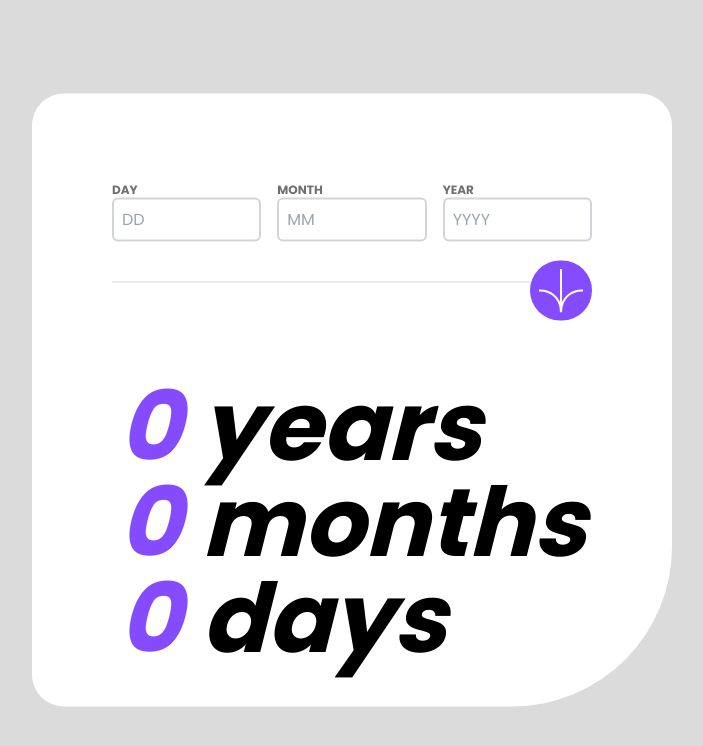
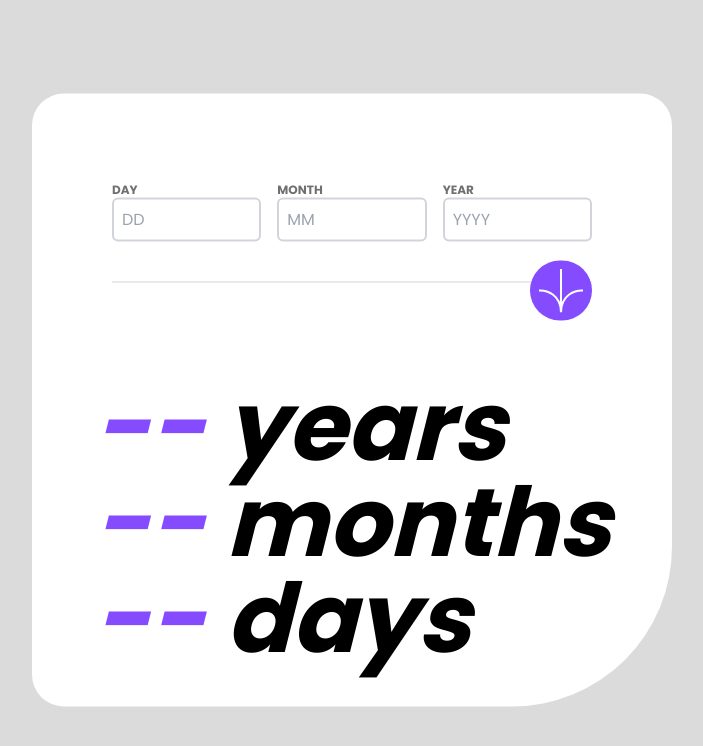
Before and after one commit to franclobo/age_calculator, a Next.js app: page / in a window 1280 px wide. Shown: the top 746 px of the page, without its empty margins (288-991 px from the left). Built offline with nearby package versions, Linux system fonts and the light colour scheme.

Commit message:
Edit initial state

```diff
--- a/app/page.tsx
+++ b/app/page.tsx
@@ -73,7 +73,7 @@ export default function Home() {
   const [day, setDay] = useState('');
   const [month, setMonth] = useState('');
   const [year, setYear] = useState('');
-  const [age, setAge] = useState<Age>({ years: 0, months: 0, days: 0 });
+  const [age, setAge] = useState<Age>({ years: '--', months: '--', days: '--' });
   const [error, setError] = useState<Error>({ errorYear: '', errorMonth: '', errorDay: '' });
 
   const calculateAndSetAge = () => {
```
